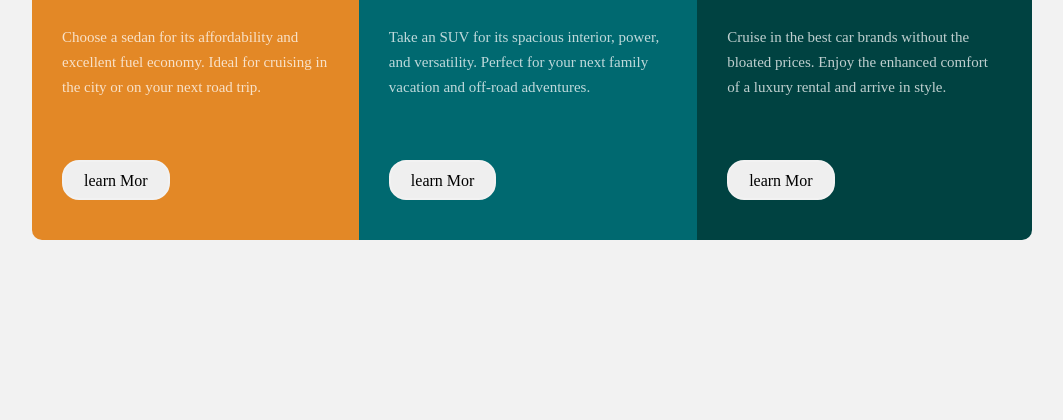
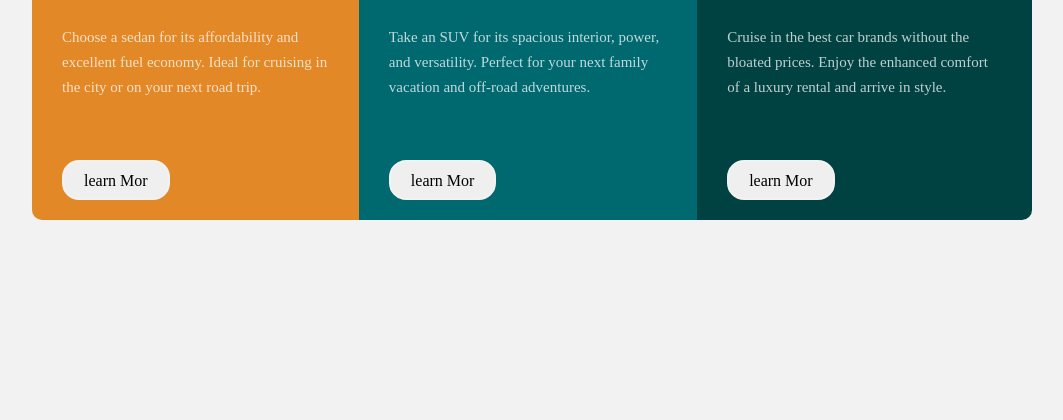
Before and after one commit to abdallla-mosa/3-column-preview-card-component-main, a plain HTML site: page index.html in a window 1280 px wide. Shown: the part 380-800 px from the top of the page, without its empty margins (108-1171 px from the left). Drawn offline with Linux system fonts and the light colour scheme; a web font is replaced by a local one.

Commit message:
Update style.css

```diff
--- a/css/style.css
+++ b/css/style.css
@@ -32,7 +32,7 @@ p{
 }
 .container .card{
     background-color:  hsl(31, 77%, 52%);
-    padding: 40px 30px;
+    padding: 20px 30px;
 }
 .container .card .iconBox{
     width: 60px;
```
